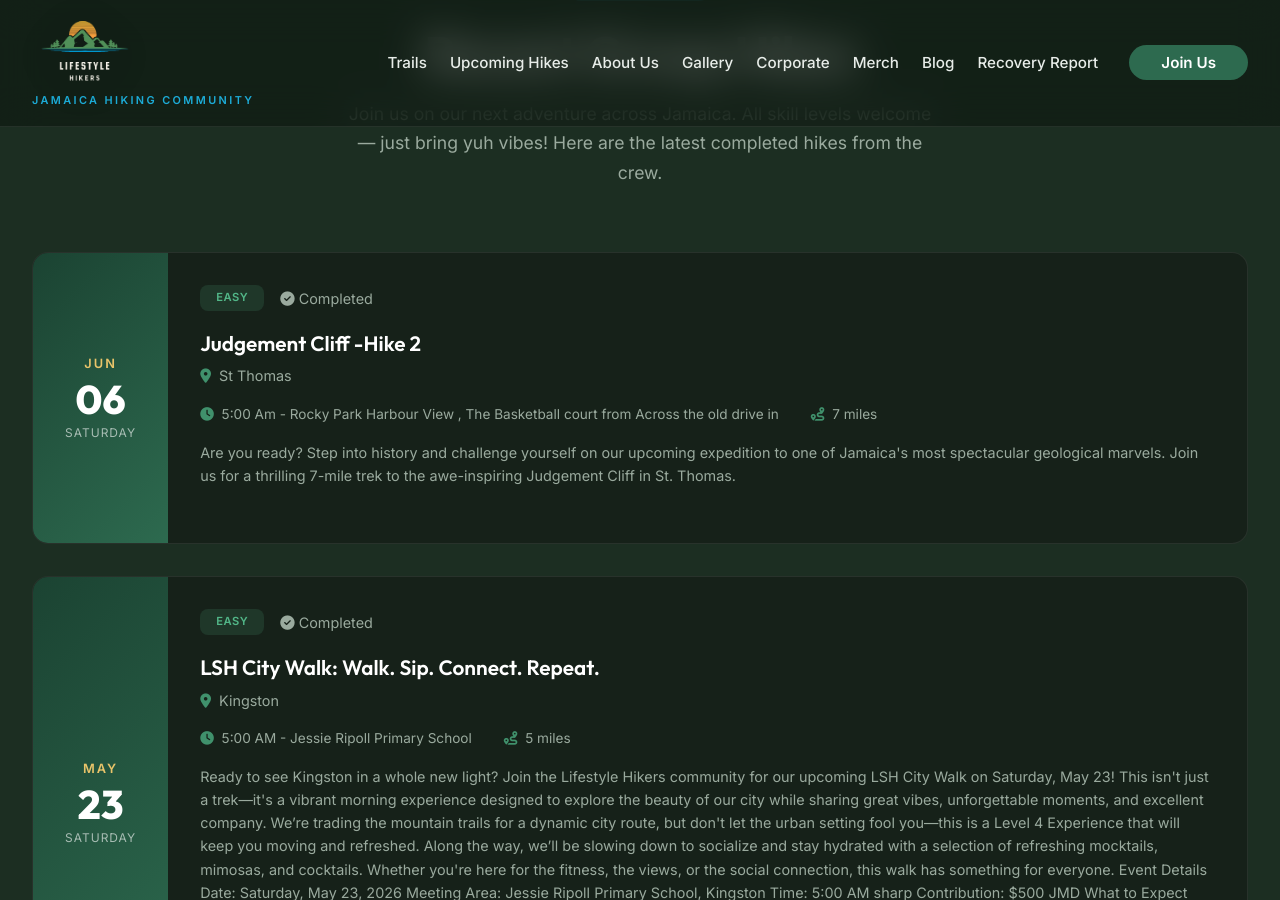
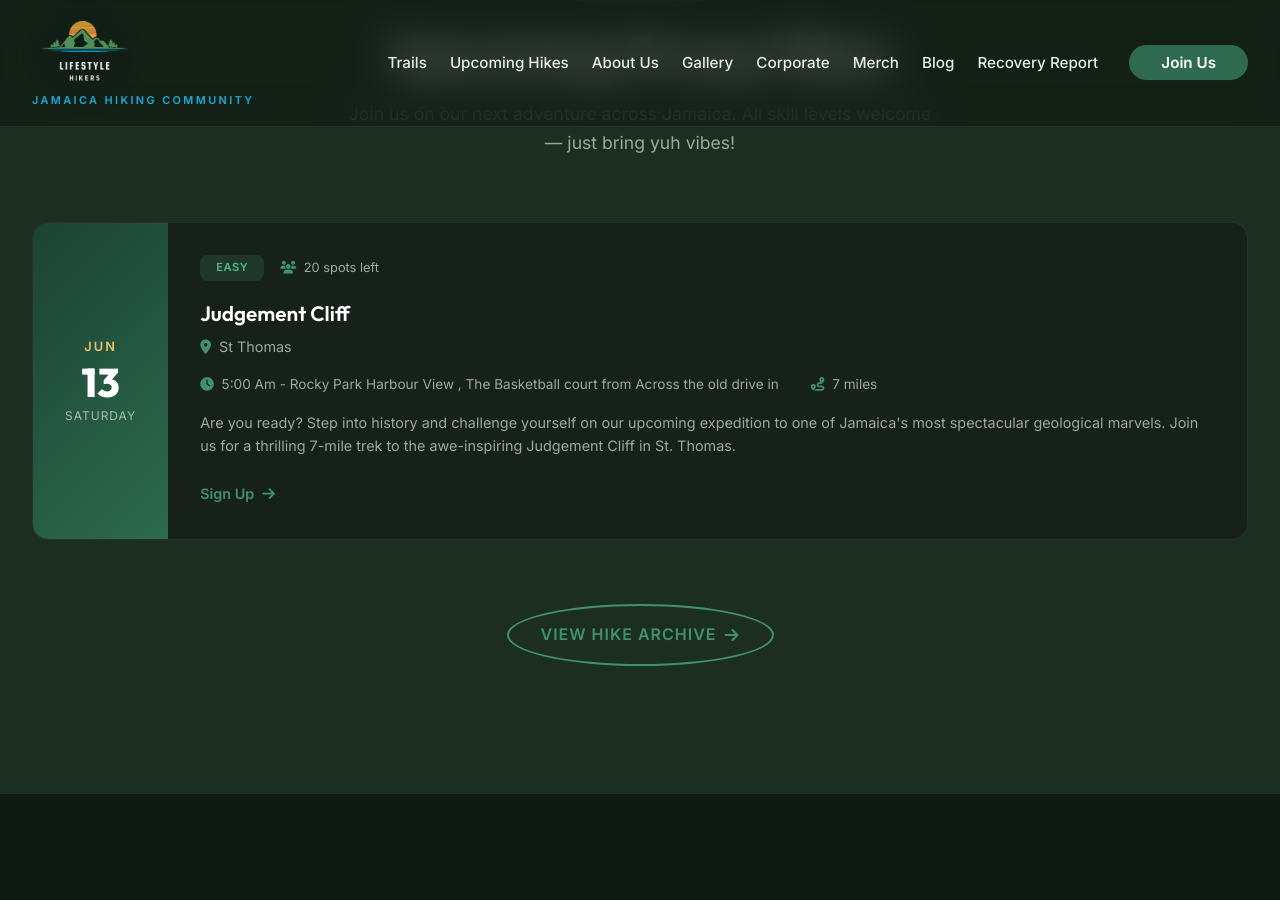
Before and after one commit to willylondon/lifestyle-hikers, a Jekyll site: the page built from index.html, in a window 1280 px wide and 900 px high, scrolled down 2684 px. Built offline with Jekyll 4.4.1, drawn with Linux system fonts in a browser that asks for light colours; some of the changed text lies outside the part shown.

Commit message:
Update 🥾 Upcoming Hikes “upcoming_hikes”

```diff
--- a/_data/events.yml
+++ b/_data/events.yml
@@ -221,10 +221,10 @@
     telegram_message_id: ''
     brevo_message_id: ''
     announcement_error: ''
-  - name: Judgement Cliff -Hike 2
+  - name: Judgement Cliff
     location: St Thomas
     difficulty: easy
-    date: 2026-06-06
+    date: 2026-06-13
     time: 5:00 Am - Rocky Park Harbour View , The Basketball court from Across the old drive in
     distance: 7 miles
     spots: 20
@@ -233,9 +233,9 @@
     registration_url: ''
     distribution_status: ready
     announcement_id: hike-judgement-cliff-hike-2-2026-06-06-brevo-resend
-    send_to_telegram: false
+    send_to_telegram: true
     send_to_brevo: true
-    announcement_sent_at: 2026-06-04T10:38:00
+    announcement_sent_at: 2026-06-11T07:31:00
     telegram_sent: false
     brevo_sent: false
     telegram_message_id: ''
```
